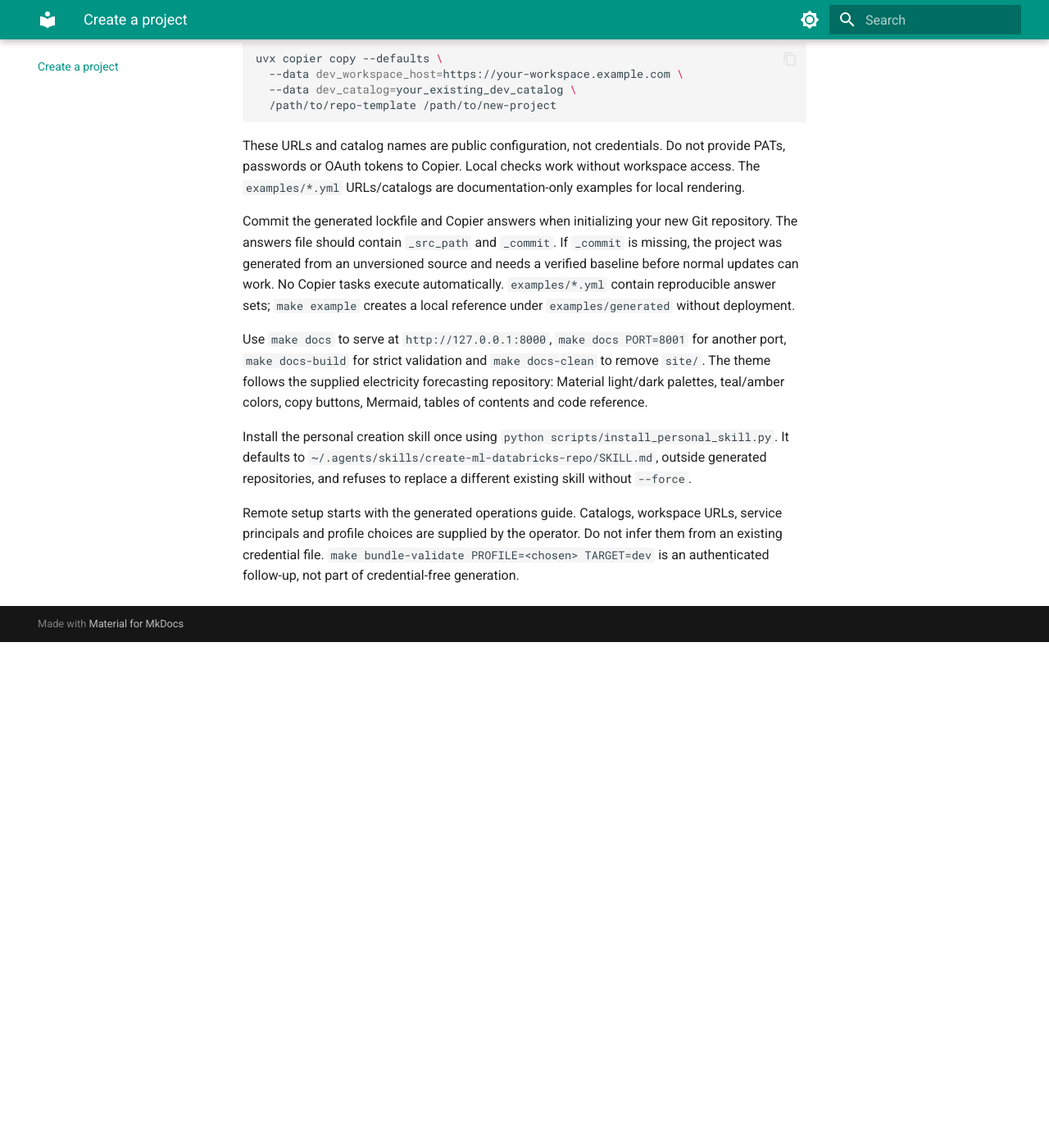
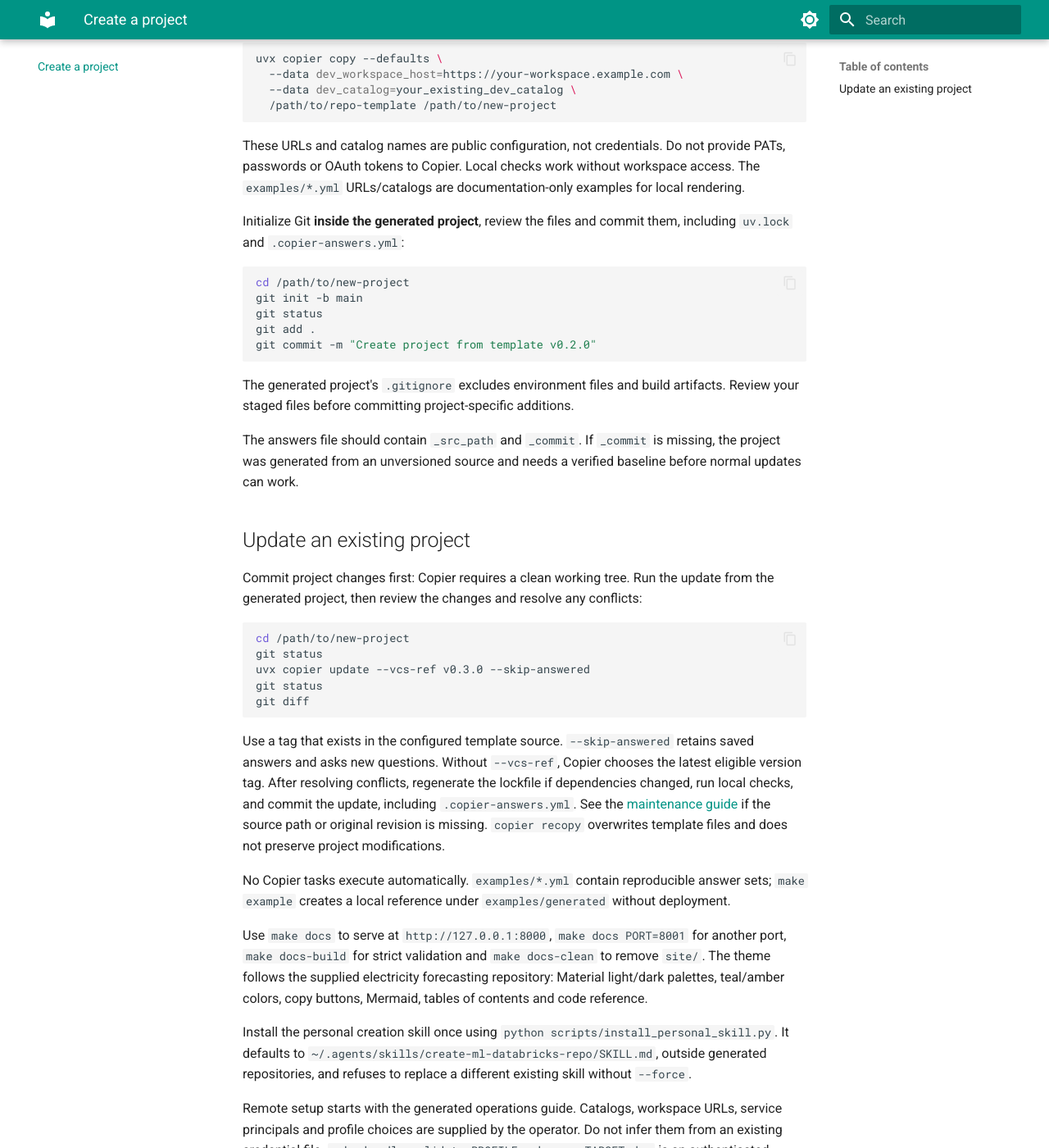
Before and after one commit to pdemeulenaer/ml-databricks-template, an MkDocs documentation site: the page built from docs/getting-started.md, in a window 1280 px wide and 1400 px high, scrolled down 708 px. Shown: the whole window at 82% size. Built offline with MkDocs 1.6.1 and Material for MkDocs 9.7.7, drawn with Linux system fonts in a browser that asks for light colours; before the commit the page ends 1491 px from its top, so only the background shows below that.

Commit message:
add doc around repo creation and update

````diff
--- a/docs/getting-started.md
+++ b/docs/getting-started.md
@@ -7,7 +7,7 @@ run `copier update` from the generated project's directory. A Git repository URL
 provides a stable source reference.
 
 ```bash
-uvx copier copy /path/to/repo-template /path/to/new-project
+uvx copier copy --vcs-ref v0.2.0 /path/to/repo-template /path/to/new-project
 cd /path/to/new-project
 uv lock
 uv sync --locked --group dev --group docs
@@ -38,10 +38,43 @@ These URLs and catalog names are public configuration, not credentials. Do not p
 PATs, passwords or OAuth tokens to Copier. Local checks work without workspace access.
 The `examples/*.yml` URLs/catalogs are documentation-only examples for local rendering.
 
-Commit the generated lockfile and Copier answers when initializing your new Git repository.
+Initialize Git **inside the generated project**, review the files and commit them,
+including `uv.lock` and `.copier-answers.yml`:
+
+```bash
+cd /path/to/new-project
+git init -b main
+git status
+git add .
+git commit -m "Create project from template v0.2.0"
+```
+
+The generated project's `.gitignore` excludes environment files and build artifacts.
+Review your staged files before committing project-specific additions.
+
 The answers file should contain `_src_path` and `_commit`. If `_commit` is missing,
 the project was generated from an unversioned source and needs a verified baseline
 before normal updates can work.
+## Update an existing project
+
+Commit project changes first: Copier requires a clean working tree. Run the update
+from the generated project, then review the changes and resolve any conflicts:
+
+```bash
+cd /path/to/new-project
+git status
+uvx copier update --vcs-ref v0.3.0 --skip-answered
+git status
+git diff
+```
+
+Use a tag that exists in the configured template source. `--skip-answered` retains saved
+answers and asks new questions. Without `--vcs-ref`, Copier chooses the latest eligible
+version tag. After resolving conflicts, regenerate the lockfile if dependencies changed,
+run local checks, and commit the update, including `.copier-answers.yml`. See the
+[maintenance guide](maintenance.md) if the source path or original revision is missing.
+`copier recopy` overwrites template files and does not preserve project modifications.
+
 No Copier tasks execute automatically. `examples/*.yml` contain reproducible answer sets;
 `make example` creates a local reference under `examples/generated` without deployment.
 
````
Also changed, not shown: docs/maintenance.md (+19 -7 lines), template/docs/operations.md.jinja (+19 -0 lines).
